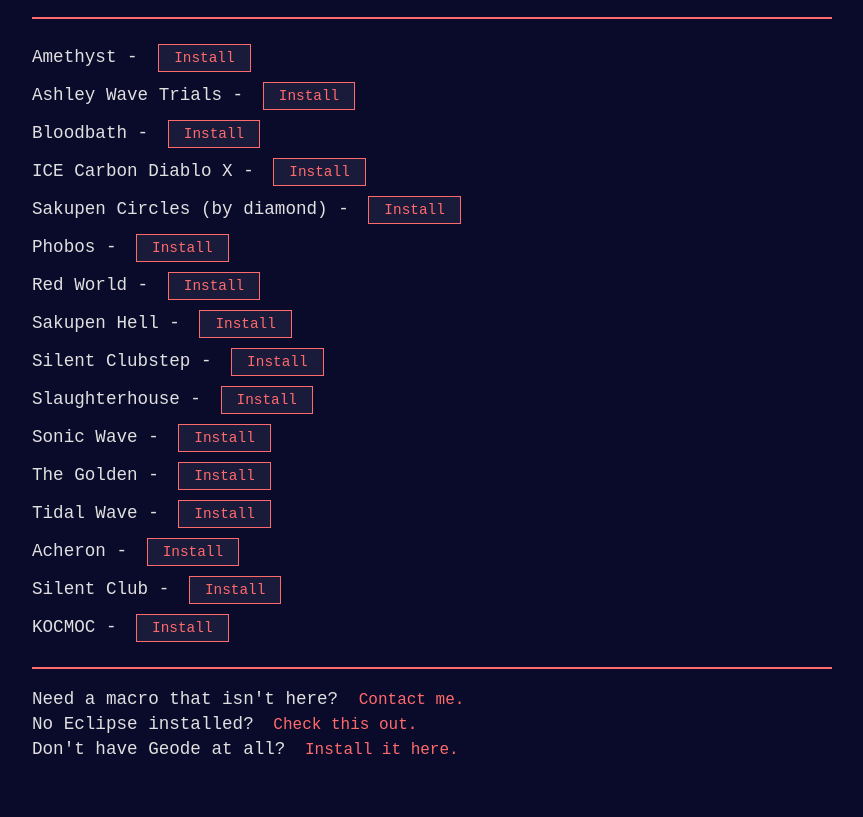
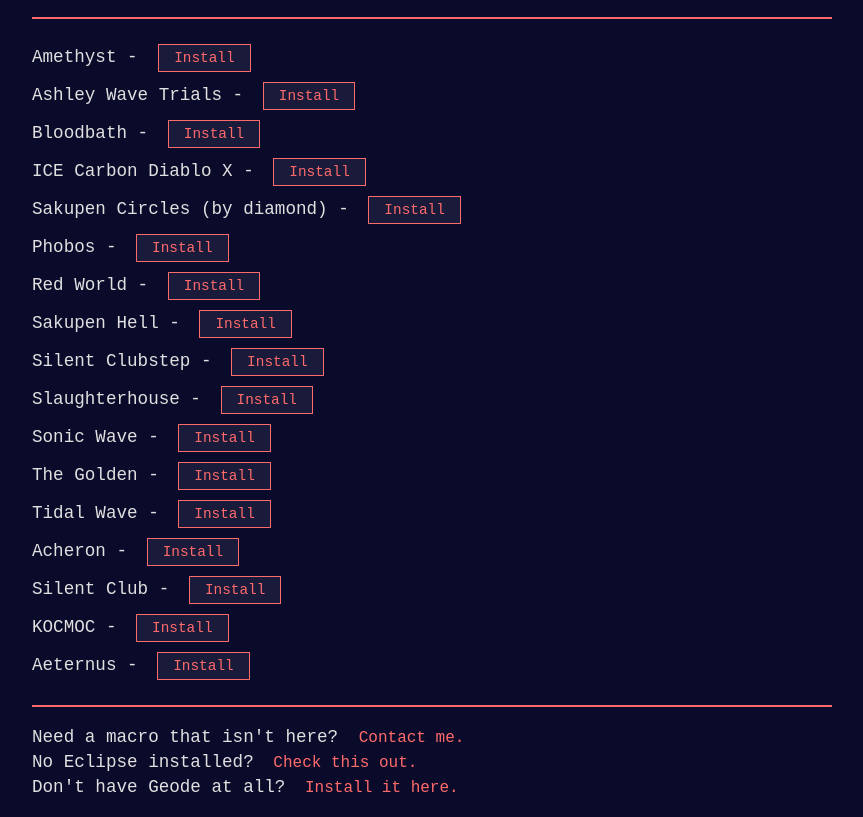
Before and after one commit to sometryhard/macros, a plain HTML site: page index.html in a window 1280 px wide. Shown: the part 118-935 px from the top of the page, without its empty margins (208-1071 px from the left). Before the commit the page ends 897 px from the top, so only its background shows below. Drawn offline with Linux system fonts and the light colour scheme.

Commit message:
Update index.html

```diff
--- a/index.html
+++ b/index.html
@@ -128,6 +128,9 @@ br + span {
         <br>
         <span>KOCMOC - </span>
         <button onclick="downloadFile('mcs/KOCMOC.gdr2')">Install</button>
+        <br>
+        <span>Aeternus - </span>
+        <button onclick="downloadFile('mcs/Aeternus.gdr2')">Install</button>
         <hr>
         <span>Need a macro that isn't here? </span>
         <a href="mailto:sometryhard@outlook.com?subject=Macro%20Request&body=Hi%2C%20I%20want%20to%20request%20a%20macro%20for%20">Contact me.</a>
```
